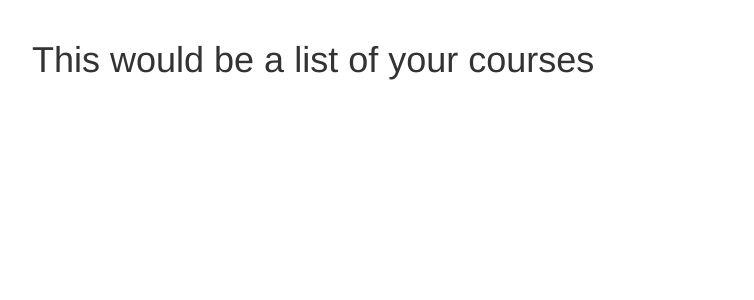
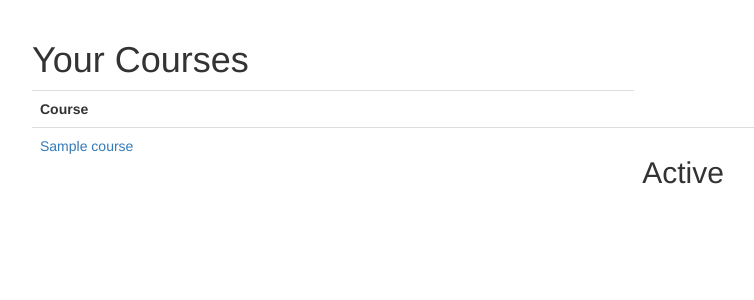
Before and after one commit to tcarwash/VMLab, a Flask app: page /courses in a window 1280 px wide. Shown: the part 52-352 px from the top of the page, without its empty margins (38-792 px from the left). Run offline with Flask 2, Linux system fonts and the light colour scheme; a user stored in the database is signed in; tables that the repository leaves empty hold one stand-in row (values such as "Sample post"); parts of the project's set-up code (start-up, migrations or seed data) failed here and were passed over; some libraries are stand-ins or nearby versions.

Commit message:
updated courses list

```diff
--- a/app/templates/courses.html
+++ b/app/templates/courses.html
@@ -3,6 +3,20 @@
 
 {% block app_content %}
 
-    <h1>This would be a list of your courses</h1>
+    <h1>Your Courses</h1>
+    <table class="table table-hover">
+    <tr><th>Course</th></tr>
+    {%for course in current_user.assignments%}
+    <tr>
+    <td><a href={{url_for('courses')}}>{{course.course_name}}</a></td>
+    <td>{%for instance in current_user.instances%}
+    {%if instance.course_id == course.id%}
+    <h2>Active</h2>
+
+    {%endif%}
+    {%endfor%}
+    </td>
+    </tr>
+    {%endfor%}
 
 {% endblock %}
```
Also changed, not shown: data/app.db, 1 other file.
